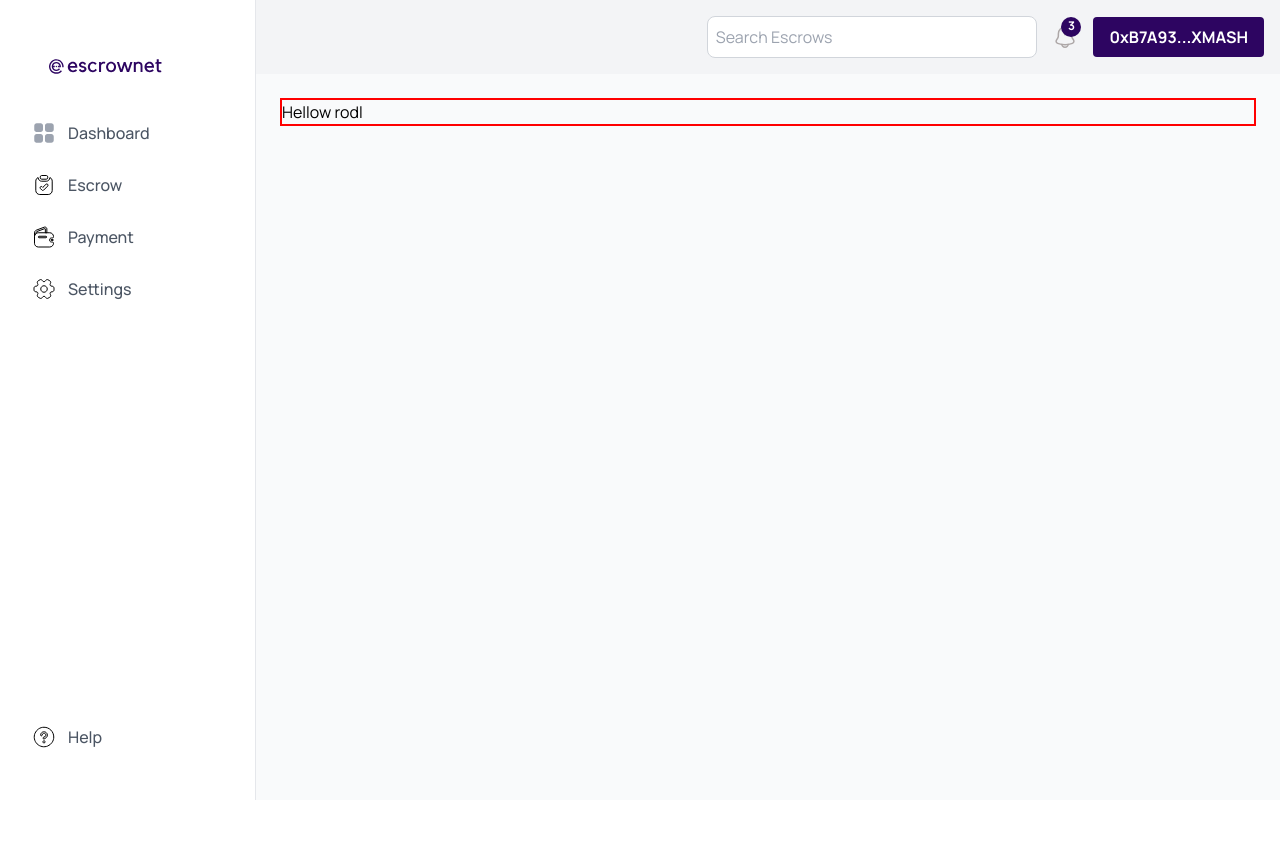
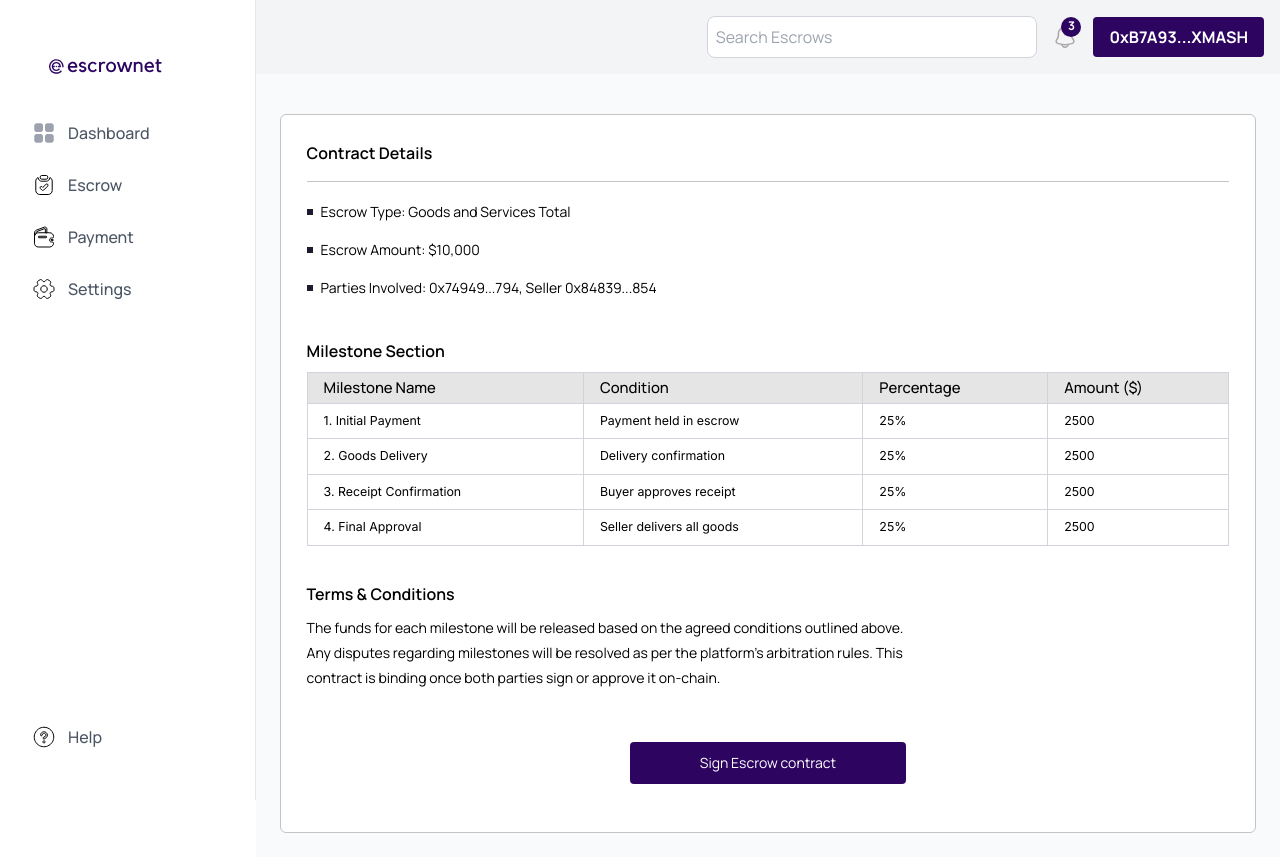
Before and after one commit to EscrowNet/escrownet-dapp, a Next.js app: page /escrow/1 in a window 1280 px wide. Before the commit the page ends 800 px from the top, so only its background shows below. Built offline with nearby package versions, Linux system fonts and the light colour scheme.

Commit message:
feat: added sign escrow page

```diff
--- a/app/Components/Notification.tsx
+++ b/app/Components/Notification.tsx
@@ -1,13 +1,15 @@
 import { NotificationInterface } from "@/types/types";
 import { BellIcon } from "../svg/BellIcon";
 import { WalletIcon } from "../svg/Wallet";
+import { useRouter } from "next/navigation";
 
 export const NotificationItem: React.FC<NotificationInterface> = ({
   title,
   message,
   type,
-  date,
+  id
 }) => {
+  const router = useRouter();
   return (
     <div className="flex gap-[0.5rem] rounded-[0.5rem] bg-[#F7F5F9] w-full pt-[0.5rem] pr-[1rem] pl-[1rem] pb-[0.88rem]
     ">
@@ -36,7 +38,9 @@ export const NotificationItem: React.FC<NotificationInterface> = ({
         </p>
 
         {type === "action" && (
-          <button className="btn bg-primaryColor font-sans font-[500] text-white text-[0.65rem] leading-[1.01rem] w-[7.32425rem] h-[2.11588rem] mt-[0.5rem]">
+          <button className="btn bg-primaryColor font-sans font-[500] text-white text-[0.65rem] leading-[1.01rem] w-[7.32425rem] h-[2.11588rem] mt-[0.5rem]"
+          onClick={() => router.push(`/escrow/${id}`)}
+          >
             Review and Sign
           </button>
         )}
--- a/app/Components/dashboardHeader.tsx
+++ b/app/Components/dashboardHeader.tsx
@@ -5,6 +5,7 @@ import { useEffect, useState } from "react";
 import { NotificationItem } from "./Notification";
 import { NotificationInterface } from "@/types/types";
 import { notifications } from "@/data/mock-data";
+import ClickOutsideWrapper from "./outsideClick";
 
 export default function dashboardHeader() {
   const [showNotifications, setShowNotifications] = useState(false);
@@ -24,7 +25,7 @@ export default function dashboardHeader() {
         className="border border-gray-300 rounded-lg p-2 w-1/3 rounded-[4px] "
       />
       <div
-        className="relative cursor-pointer"
+        className="relative cursor-pointer bell"
         onClick={() => setShowNotifications(!showNotifications)}
       >
         {!markAllAsRead && (
@@ -44,9 +45,9 @@ export default function dashboardHeader() {
       <div className="bg-primaryColor text-[#ffffff] font-bold py-2 px-4 rounded-[4px] ">
         0xB7A93...XMASH
       </div>
+      {showNotifications && (
+        <ClickOutsideWrapper onClickOutside={() => setShowNotifications(false)} className="absolute bg-white top-[100%] right-[1rem] pl-4 pr-4 pt-4 pb-2 rounded bg-white w-[30%] z-10 shadow-lg">
 
-      {showNotifications && (
-        <div className="absolute bg-white top-[100%] right-[1rem] pl-4 pr-4 pt-4 pb-2 rounded bg-white w-[30%] z-10 shadow-lg">
           <div className="flex items-center justify-between pb-2  border-b-2 border-[#C4C4C4]">
             <p className="text-center font-sans text-[0.875rem] font-medium leading-[1.5625rem] text-[rgba(58,58,58,0.70)]">
               Notifications
@@ -78,10 +79,15 @@ export default function dashboardHeader() {
           </div>
           <div className="flex flex-col gap-[1rem] pt-2 pb-6 relative h-[50vh] overflow-y-auto">
             {allNotifications?.map((notification, index) => (
-              <NotificationItem key={index} {...notification} />
+              <NotificationItem
+                key={index}
+                {...notification}
+                id={notification.id ? notification.id : index}
+              />
             ))}
           </div>
-        </div>
+
+        </ClickOutsideWrapper>
       )}
     </header>
   );
--- /dev/null
+++ b/app/Components/outsideClick.tsx
@@ -0,0 +1,40 @@
+import React, { useRef, useEffect, ReactNode } from 'react';
+
+interface ClickOutsideWrapperProps {
+  onClickOutside: () => void;
+  children: ReactNode;
+  className?: string;
+}
+
+const ClickOutsideWrapper: React.FC<ClickOutsideWrapperProps> = ({ onClickOutside, children, className }) => {
+  const ref = useRef<HTMLDivElement>(null);
+
+  useEffect(() => {
+    const handleClickOutside = (event: MouseEvent) => {
+      // Check if the clicked element or any of its ancestors have the class "brt"
+      let target = event.target as HTMLElement;
+      let shouldTrigger = true;
+      while (target && target !== document.body) {
+        if (target.classList.contains('bell')) {
+          shouldTrigger = false;
+          break;
+        }
+        target = target.parentElement!;
+      }
+
+      // If the click is outside the wrapper and not on an element with class "brt", trigger the function
+      if (ref.current && !ref.current.contains(event.target as Node) && shouldTrigger) {
+        onClickOutside();
+      }
+    };
+
+    document.addEventListener('mousedown', handleClickOutside);
+    return () => {
+      document.removeEventListener('mousedown', handleClickOutside);
+    };
+  }, [onClickOutside]);
+
+  return <div ref={ref} className={className}>{children}</div>;
+};
+
+export default ClickOutsideWrapper;
--- a/app/escrow/[id]/page.tsx
+++ b/app/escrow/[id]/page.tsx
@@ -1,14 +1,139 @@
+import DashboardContentContainer from "@/app/Components/DashboardContentContainer";
 import Header from "../../Components/dashboardHeader";
 
 const SignEscrow = () => {
   return (
     <div className="min-h-screen w-full bg-gray-50 font-sans">
-        <Header />
-        <div className="p-6 w-full h-full">
-            <div className="border-2 border-[red]">
-                <h2>Hellow rodl</h2>
+      <Header />
+      <div className="p-6 w-full h-full">
+        <DashboardContentContainer
+          title="Contract Details"
+          className="w-full mt-[1rem] pb-[3rem]"
+        >
+          <div className="flex flex-col gap-[0.5rem]">
+            <div className="flex items-center gap-[0.5rem]">
+              <div className="w-[0.375rem] h-[0.375rem] bg-primaryColor border-2 border-[#1A1F26]"></div>
+              <p className="font-sans text-[0.875rem] leading-[1.875rem] font-[400] text-black">
+                Escrow Type: Goods and Services Total
+              </p>
             </div>
-        </div>
+            <div className="flex items-center gap-[0.5rem]">
+              <div className="w-[0.375rem] h-[0.375rem] bg-primaryColor border-2 border-[#1A1F26]"></div>
+              <p className="font-sans text-[0.875rem] leading-[1.875rem] font-[400] text-black">
+                Escrow Amount: $10,000
+              </p>
+            </div>
+            <div className="flex items-center gap-[0.5rem]">
+              <div className="w-[0.375rem] h-[0.375rem] bg-primaryColor border-2 border-[#1A1F26]"></div>
+              <p className="font-sans text-[0.875rem] leading-[1.875rem] font-[400] text-black">
+                Parties Involved: 0x74949...794, Seller 0x84839...854
+              </p>
+            </div>
+          </div>
+          <div className="flex flex-col gap-[0.5rem] mt-[1rem]">
+            <h2 className="text-black font-sans font-[600] text-[1rem] leading-[1.5625rem]">
+              Milestone Section
+            </h2>
+            <div className="overflow-x-auto">
+              <table className="min-w-full bg-white border border-gray-300">
+                <thead>
+                  <tr className="bg-[#E5E5E5]">
+                    <th className="px-4 py-2 border border-gray-300 text-left text-[0.92894rem] font-medium text-black font-sans leading-[0.84819rem]">
+                      Milestone Name
+                    </th>
+                    <th className="px-4 py-2 border border-gray-300 text-left text-[0.92894rem] font-medium text-black font-sans leading-[0.84819rem]">
+                      Condition
+                    </th>
+                    <th className="px-4 py-2 border border-gray-300 text-left text-[0.92894rem] font-medium text-black font-sans leading-[0.84819rem]">
+                      Percentage
+                    </th>
+                    <th className="px-4 py-2 border border-gray-300 text-left text-[0.92894rem] font-medium text-black font-sans leading-[0.84819rem]">
+                      Amount ($)
+                    </th>
+                  </tr>
+                </thead>
+                <tbody>
+                  <tr>
+                    <td className="px-4 py-2 border border-gray-300 text-[0.77413rem] font-inter text-black">
+                      1. Initial Payment
+                    </td>
+                    <td className="px-4 py-2 border border-gray-300 text-[0.77413rem] font-inter text-black">
+                      Payment held in escrow
+                    </td>
+                    <td className="px-4 py-2 border border-gray-300 text-[0.77413rem] font-inter text-black">
+                      25%
+                    </td>
+                    <td className="px-4 py-2 border border-gray-300 text-[0.77413rem] font-inter text-black">
+                      2500
+                    </td>
+                  </tr>
+                  <tr>
+                    <td className="px-4 py-2 border border-gray-300 text-[0.77413rem] font-inter text-black">
+                      2. Goods Delivery
+                    </td>
+                    <td className="px-4 py-2 border border-gray-300 text-[0.77413rem] font-inter text-black">
+                      Delivery confirmation
+                    </td>
+                    <td className="px-4 py-2 border border-gray-300 text-[0.77413rem] font-inter text-black">
+                      25%
+                    </td>
+                    <td className="px-4 py-2 border border-gray-300 text-[0.77413rem] font-inter text-black">
+                      2500
+                    </td>
+                  </tr>
+                  <tr>
+                    <td className="px-4 py-2 border border-gray-300 text-[0.77413rem] font-inter text-black">
+                      3. Receipt Confirmation
+                    </td>
+                    <td className="px-4 py-2 border border-gray-300 text-[0.77413rem] font-inter text-black">
+                      Buyer approves receipt
+                    </td>
+                    <td className="px-4 py-2 border border-gray-300 text-[0.77413rem] font-inter text-black">
+                      25%
+                    </td>
+                    <td className="px-4 py-2 border border-gray-300 text-[0.77413rem] font-inter text-black">
+                      2500
+                    </td>
+                  </tr>
+                  <tr>
+                    <td className="px-4 py-2 border border-gray-300 text-[0.77413rem] font-inter text-black">
+                      4. Final Approval
+                    </td>
+                    <td className="px-4 py-2 border border-gray-300 text-[0.77413rem] font-inter text-black">
+                      Seller delivers all goods
+                    </td>
+                    <td className="px-4 py-2 border border-gray-300 text-[0.77413rem] font-inter text-black">
+                      25%
+                    </td>
+                    <td className="px-4 py-2 border border-gray-300 text-[0.77413rem] font-inter text-black">
+                      2500
+                    </td>
+                  </tr>
+                </tbody>
+              </table>
+            </div>
+          </div>
+          <div className="flex flex-col gap-[0.5rem] mt-[1rem]">
+            <h2 className="text-black font-sans font-[600] text-[1rem] leading-[1.5625rem]">
+              Terms & Conditions
+            </h2>
+            <p className="w-[65%] text-black font-sans font-[400] text-[0.875rem] leading-[1.5625rem]">
+              The funds for each milestone will be released based on the agreed
+              conditions outlined above. Any disputes regarding milestones will
+              be resolved as per the platform’s arbitration rules. This contract
+              is binding once both parties sign or approve it on-chain.
+            </p>
+          </div>
+          <div className="flex items-center justify-center mt-[2rem]">
+            <button
+              type="button"
+              className="bg-primaryColor font-sans text-[0.875rem] leading-[1.5625rem] text-white h-[2.625rem] w-[17.25rem] rounded-[0.25rem]"
+            >
+              Sign Escrow contract
+            </button>
+          </div>
+        </DashboardContentContainer>
+      </div>
     </div>
   );
 };
--- a/data/mock-data.ts
+++ b/data/mock-data.ts
@@ -64,7 +64,7 @@ export const notifications: NotificationInterface[] = [
   },
 
   {
-    title: "Payments Recieved in Escrow",
+    title: "Payments Received in Escrow",
     date: "Jan 20, 2021",
     message: "New Escrow created by Mstone",
     type: "info",
--- a/types/types.ts
+++ b/types/types.ts
@@ -20,4 +20,5 @@ export interface ContractInterface {
     date: string;
     message: string;
     type : "info" | "action";
+    id ?: number;
   }
```
